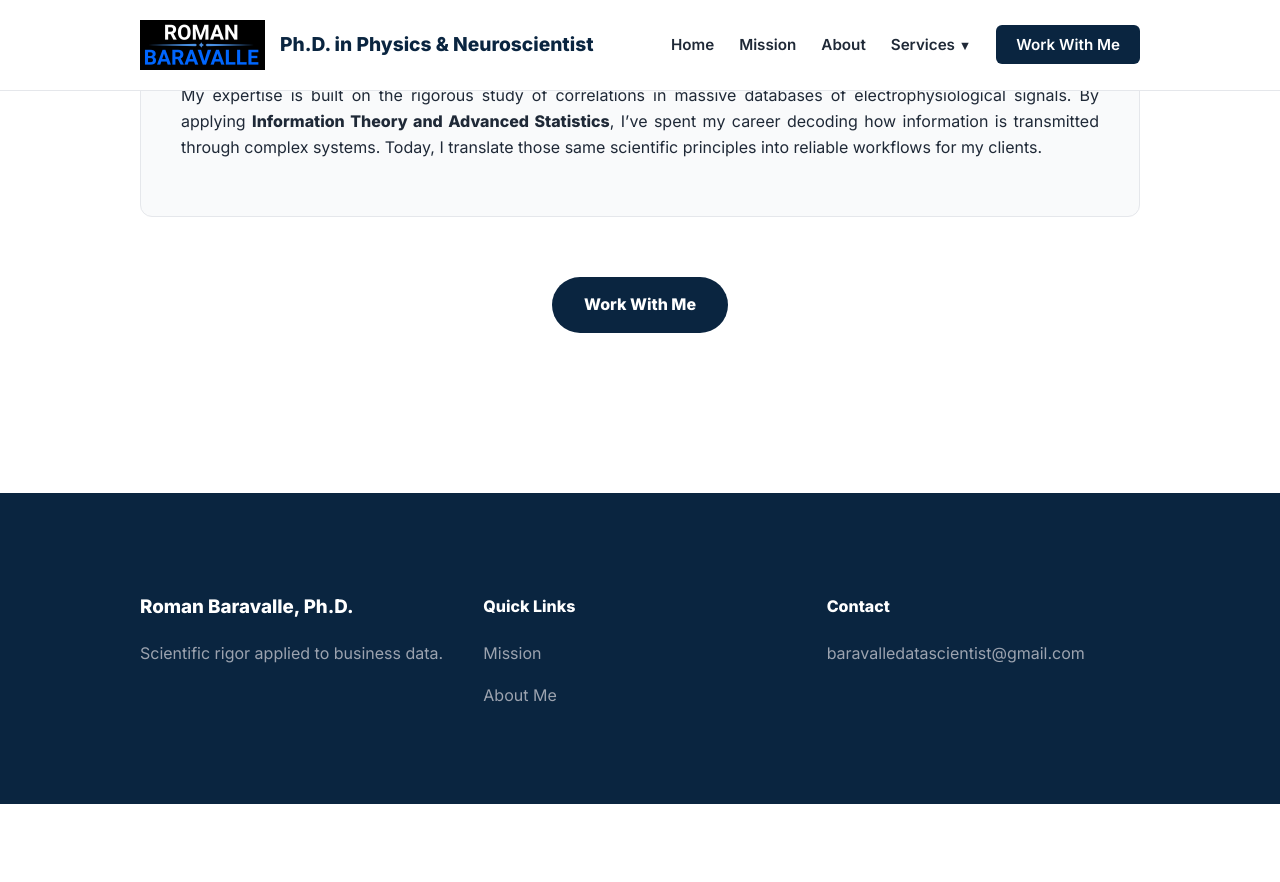
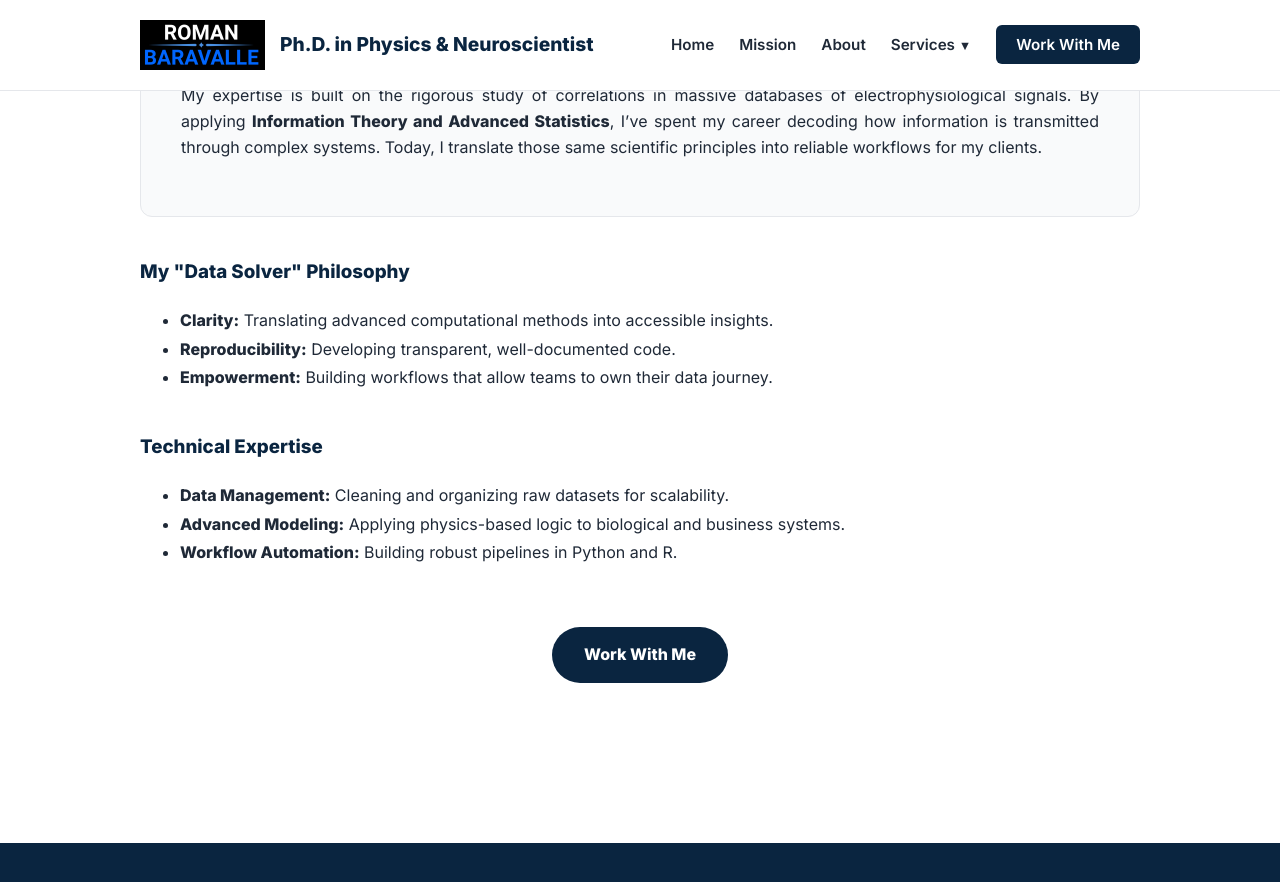
Before and after one commit to RomanDataScience/BaravalleDataSolver, a Jekyll site: the page built from about.md, in a window 1280 px wide and 900 px high, scrolled down 700 px. Shown: the top 882 px of the window. Built offline with Jekyll 4.4.1, drawn with Linux system fonts in a browser that asks for light colours; before the commit the page ends 1504 px from its top, so only the background shows below that.

Commit message:
Update about.md

```diff
--- a/about.md
+++ b/about.md
@@ -31,6 +31,20 @@ description: Learn about Dr. Roman Baravalle's background in Physics and Neurosc
       </p>
     </div>
 
+    <h3 style="margin-top: 40px; color: var(--secondary);">My "Data Solver" Philosophy</h3>
+    <ul style="text-align: justify; line-height: 1.8;">
+      <li><strong>Clarity:</strong> Translating advanced computational methods into accessible insights.</li>
+      <li><strong>Reproducibility:</strong> Developing transparent, well-documented code.</li>
+      <li><strong>Empowerment:</strong> Building workflows that allow teams to own their data journey.</li>
+    </ul>
+
+    <h3 style="margin-top: 40px; color: var(--secondary);">Technical Expertise</h3>
+    <ul style="text-align: justify; line-height: 1.8;">
+      <li><strong>Data Management:</strong> Cleaning and organizing raw datasets for scalability.</li>
+      <li><strong>Advanced Modeling:</strong> Applying physics-based logic to biological and business systems.</li>
+      <li><strong>Workflow Automation:</strong> Building robust pipelines in Python and R.</li>
+    </ul>
+
     <div style="margin-top: 60px; text-align: center;">
       <a href="{{ '/contact' | relative_url }}" class="hero-btn" style="background: var(--secondary); color: white !important; padding: 15px 32px; border-radius: 50px; text-decoration: none; font-weight: 700; display: inline-block;">
         Work With Me
```
